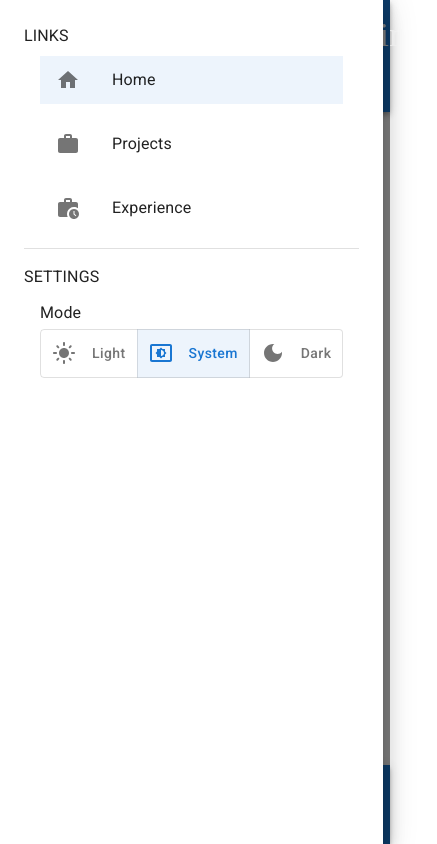
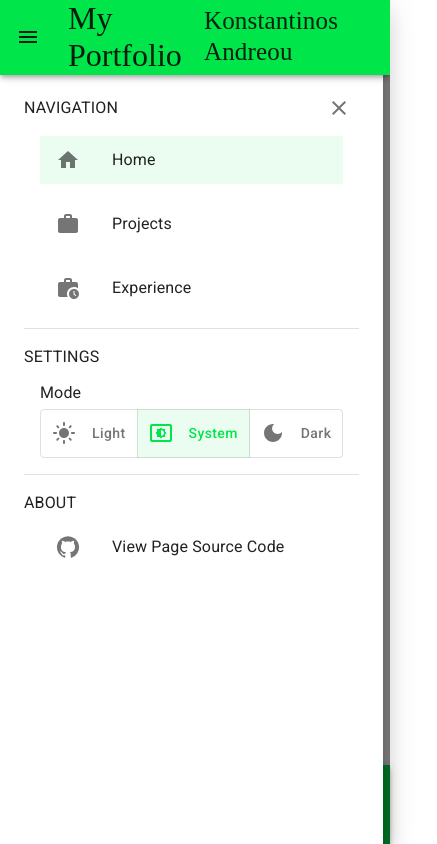
Before and after one commit to kotsiossp97/kotsiossp97.github.io, a React (Create React App) app: page / in a window 390 px wide. Both pictures are taken after a click on the button 28 px from the left and 56 px from the top of the page. Shown: the whole page, 437 px wide, since content can reach past the window. Built offline with nearby package versions, Linux system fonts and the light colour scheme; a web font is replaced by a local one.

Commit message:
Fixes in menu drawer, responsive text size

```diff
--- a/src/components/MenuDrawer.js
+++ b/src/components/MenuDrawer.js
@@ -1,6 +1,6 @@
-import { Box, Divider, List, ListItem, ListItemButton, ListItemIcon, ListItemText, SwipeableDrawer, ToggleButton, ToggleButtonGroup } from '@mui/material'
+import { Box, Divider, IconButton, List, ListItem, ListItemButton, ListItemIcon, ListItemText, SwipeableDrawer, ToggleButton, ToggleButtonGroup, Toolbar, Typography } from '@mui/material'
 import React from 'react'
-import { LightMode, SettingsBrightness, DarkMode } from '@mui/icons-material';
+import { LightMode, SettingsBrightness, DarkMode, Close, GitHub } from '@mui/icons-material';
 import { useStateContext } from '../context/ApplicationContext';
 import Links from '../static/Links';
 
@@ -17,7 +17,9 @@ const MenuDrawer = (props) => {
     const { theme, setTheme, activeLink, setActiveLink } = useStateContext();
 
     const handleThemeChange = (event, newTheme) =>{
-        setTheme(newTheme)
+        if(newTheme !== null){
+            setTheme(newTheme)
+        }
     }
 
     const handleLinkClick = (event, newIndex) =>{
@@ -31,13 +33,22 @@ const MenuDrawer = (props) => {
             anchor="left"
             onClose={handleClose}
             onOpen={handleOpen}
-            sx={{ marginX: 10}}
+            sx={{ marginX: 10, }}
             disableSwipeToOpen={false}
         >
+            <Toolbar />
             <Box
                 sx={{ width: "auto", marginX: 3, marginTop:3}}
             >
-                <List subheader="LINKS">
+                <List >
+                    <ListItem disablePadding >
+                        <Box sx={{ display: 'flex', width:"100%"}} alignItems="center" justifyContent="space-between">
+                            <Typography>NAVIGATION</Typography>
+                            <IconButton onClick={handleClose}>
+                                <Close />
+                            </IconButton>
+                        </Box>
+                    </ListItem>
                     {Links.map((link, index) => (
                         <ListItem key={link.name}>
                             <ListItemButton href={link.href} selected={activeLink === index} onClick={(ev)=>handleLinkClick(ev,index)}>
@@ -64,6 +75,16 @@ const MenuDrawer = (props) => {
                     </ListItem>
                 </List>
 
+                <Divider sx={{ marginBottom: 2}}/>
+                <List subheader="ABOUT">
+                    <ListItem>
+                        <ListItemButton href='https://github.com/kotsiossp97/kotsiossp97.github.io' target='_blank'>
+                            <ListItemIcon><GitHub /></ListItemIcon>
+                            <ListItemText>View Page Source Code</ListItemText>
+                        </ListItemButton>
+                    </ListItem>
+                </List>
+
             </Box>
         </SwipeableDrawer>
     )
--- a/src/components/Navbar.js
+++ b/src/components/Navbar.js
@@ -14,15 +14,19 @@ const Navbar = () => {
         setDrawerOpen(false)
     }
 
+    const toggleDrawer = () => {
+        setDrawerOpen(prev => !prev)
+    }
+
     return (
-        <AppBar position='static' sx={{ flexGrow: 0}}>
+        <AppBar position='static' sx={{ flexGrow: 0, zIndex: (theme) => theme.zIndex.drawer + 1 }}>
             <Toolbar>
                 <IconButton
                     size='large'
                     edge="start"
                     color='inherit'
                     sx={{ mr: 2 }}
-                    onClick={handleDrawerOpen}
+                    onClick={toggleDrawer}
                 >
                     <MenuIcon />
                 </IconButton>
--- a/src/components/Themes.js
+++ b/src/components/Themes.js
@@ -1,13 +1,25 @@
-import { createTheme } from "@mui/material";
+import { createTheme, responsiveFontSizes  } from "@mui/material";
 
-export const darkTheme = createTheme({
+export const darkTheme = responsiveFontSizes(createTheme({
     palette: {
-        mode: "dark"
+        mode: "dark",
+        primary: {
+            main: '#00e64a',
+        },
+        secondary: {
+            main: '#00ffae',
+        },
     }
-})
+}))
 
-export const lightTheme = createTheme({
+export const lightTheme = responsiveFontSizes(createTheme({
     palette: {
-        mode: "light"
-    }
-})
+        mode: 'light',
+        primary: {
+          main: '#00e64a',
+        },
+        secondary: {
+          main: '#00ffae',
+        },
+    },
+}))
```
